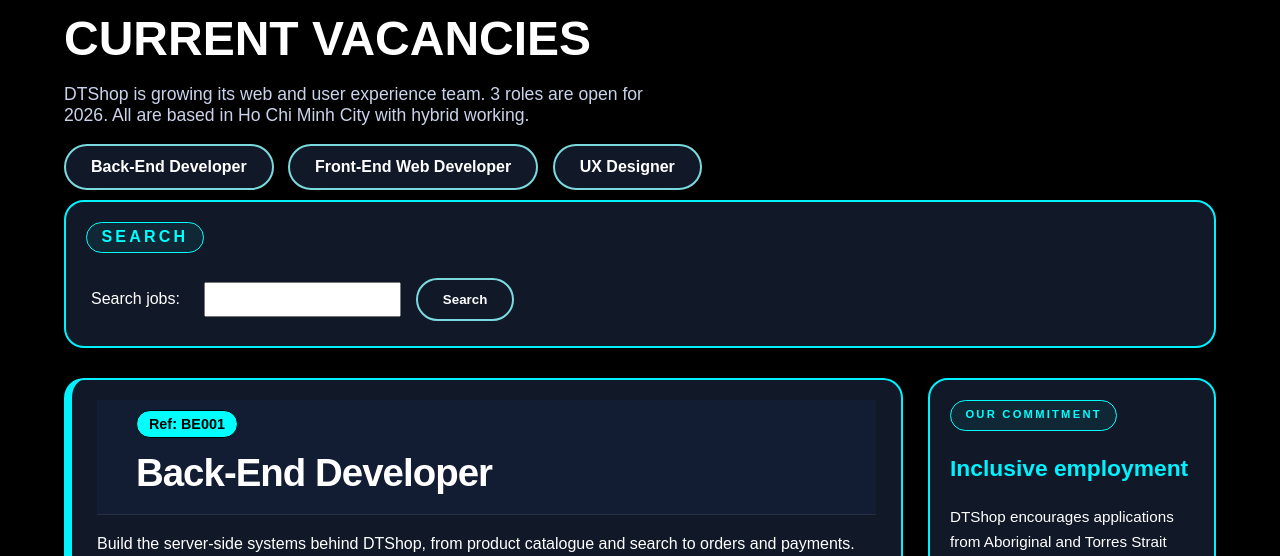
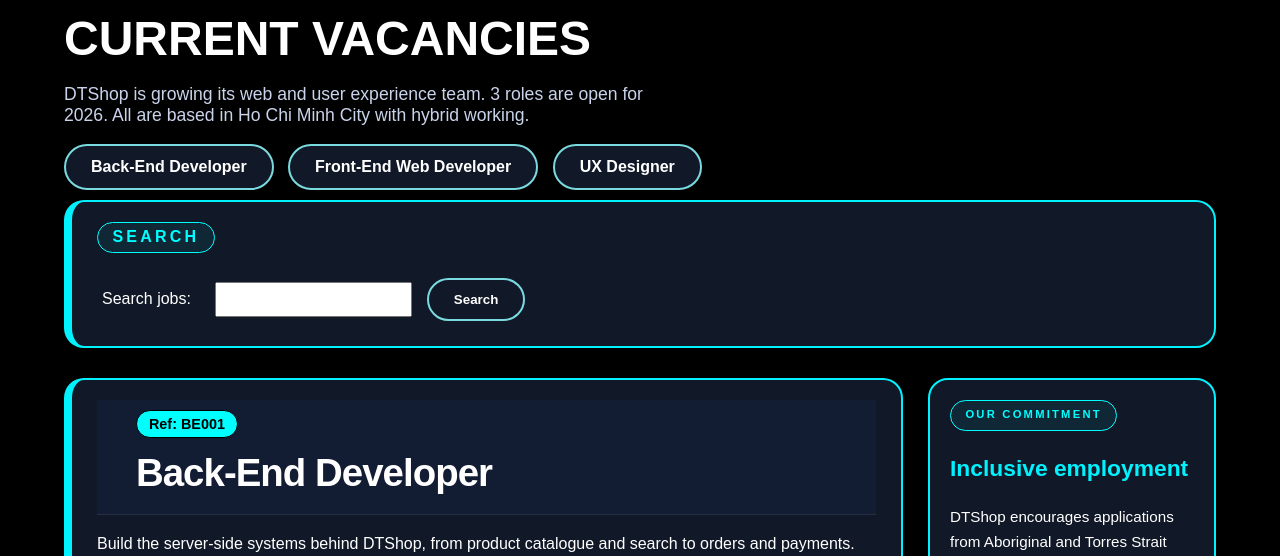
Before and after one commit to reynard-2007/Wilsons_Dream_Team--Project-2, a PHP site: page /jobs.php in a window 1280 px wide. Shown: the part 164-720 px from the top of the page. Run offline with PHP 8.4, Linux system fonts and the light colour scheme; data comes from the database, SQL or seed files in the repository.

Commit message:
fixing small problems

```diff
--- a/jobs.php
+++ b/jobs.php
@@ -13,7 +13,10 @@ require_once __DIR__ . "/inc/header.inc";
     if ($conn) { // Read all jobs to count them and display them
         $result = mysqli_query($conn, "SELECT * FROM jobs ORDER BY job_ref"); // Read all jobs to count them and display them
         if ($result) {
-            $total = mysqli_num_rows($result);
+            $total = mysqli_num_rows($result); // Count the number of jobs
+        }
+        else {
+            error_log("Error reading jobs table: " . mysqli_error($conn));
         }
     }
     ?>
@@ -31,7 +34,7 @@ require_once __DIR__ . "/inc/header.inc";
         <nav class="jump-links" aria-label="Jump to a job">
             <?php
                 while ($row = mysqli_fetch_assoc($result)) {
-                    echo '<a class="button" href="#' . e($row["job_ref"]) . '">' . e($row["title"]) . "</a>\n";
+                    echo '<a class="button" href="#' . e($row["job_ref"]) . '">' . e($row["title"]) . "</a>\n"; // Display a jump link for each job
                 }
                 mysqli_data_seek($result, 0);
                 ?>
@@ -39,7 +42,7 @@ require_once __DIR__ . "/inc/header.inc";
         <?php } ?>
     </section>
 
-        <section class="box">
+    <section class="job" id="Search">
         <p class="eyebrow">Search</p>
         <form action="search.php" method="get">
             <label for="keyword">Search jobs:</label>
@@ -60,7 +63,6 @@ require_once __DIR__ . "/inc/header.inc";
             <p>If you need adjustments during recruitment, tell us and we will arrange them.</p>
             <p><a href="mailto:careers@dtshop.vn">Email careers@dtshop.vn</a></p>
         </aside>
-
         <div class="jobs-content">
 
             <?php    // Display the jobs or a message if there are none
@@ -81,7 +83,7 @@ require_once __DIR__ . "/inc/header.inc";
                 }
                 ?>
 
-                <section class="box" aria-labelledby="process-title">
+            <section class="job" aria-labelledby="process-title">
                 <p class="eyebrow">Hiring process</p>
                 <h2 id="process-title">How we hire</h2>
                 <p class="hire-intro">Five steps from application to offer.</p>
--- a/styles/styles.css
+++ b/styles/styles.css
@@ -248,7 +248,8 @@ table tbody tr,
 .box,
 .tags li,
 .photo,
-.job {
+.job,
+aside.side-note {
     transition: all 0.3s ease;
 }
 .right-box li:hover {
@@ -388,6 +389,12 @@ aside.side-note {
     font-size: 0.95rem;
     box-sizing: border-box;
     line-height: 1.6;
+}
+
+aside.side-note:hover {
+    transform: translateY(-6px);
+    box-shadow: 0 12px 24px rgba(0, 242, 254, 0.25);
+    border-color: #00f2fe;
 }
 
 .side-note .eyebrow{
```
Lines whose indentation alone changed are shown as unchanged.
